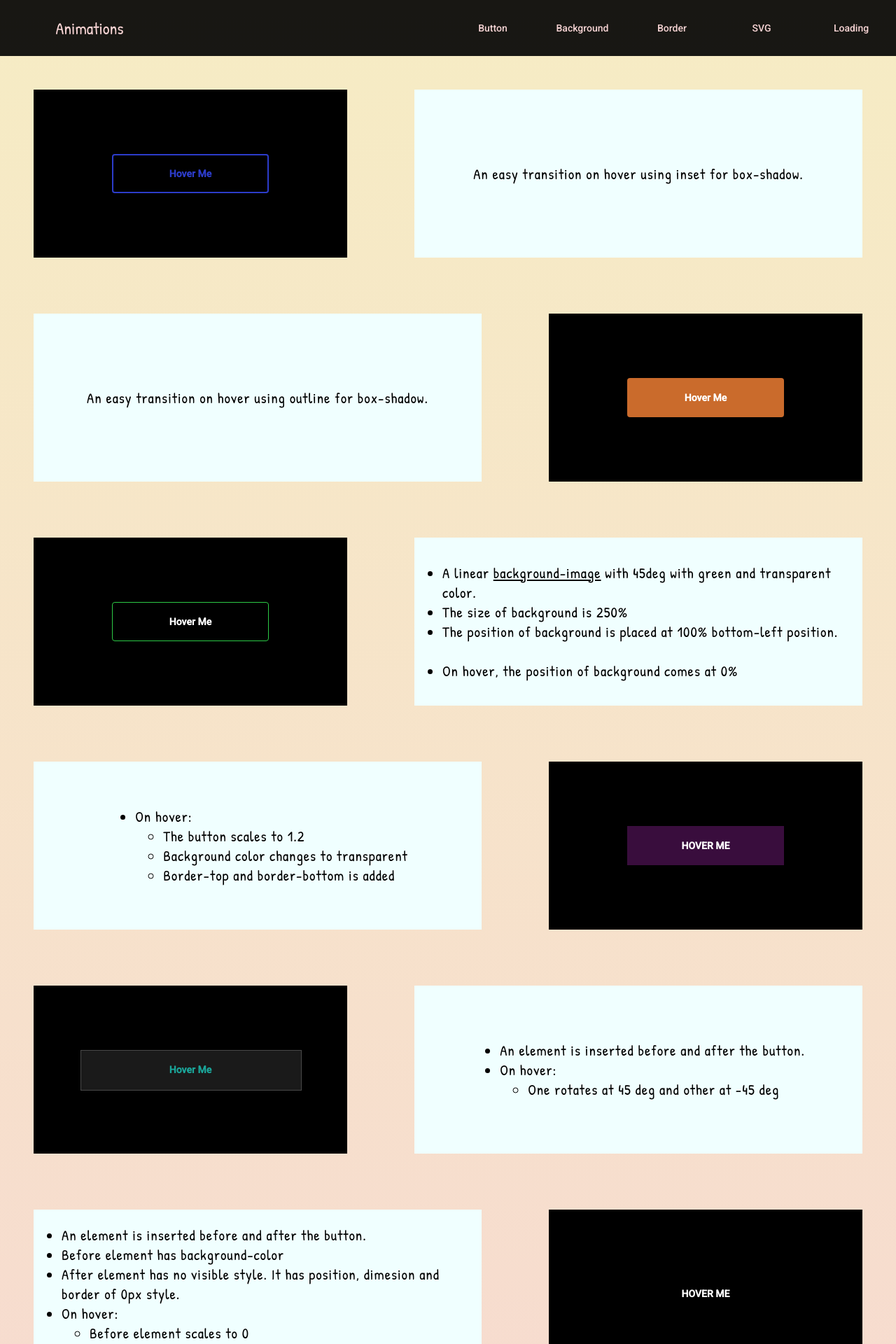
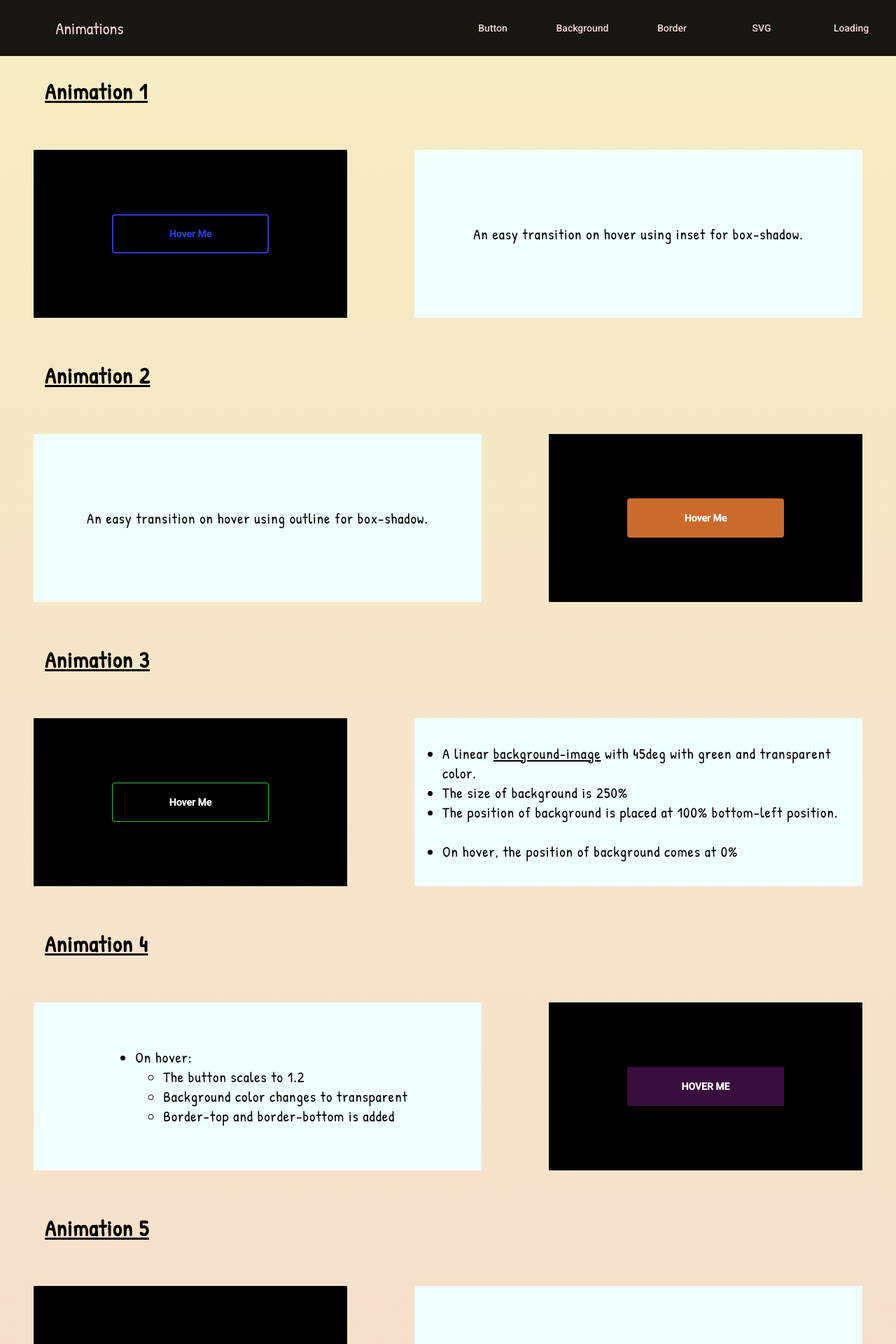
Before and after one commit to np1goal/Animations-, an Angular app: page /button-animations in a window 1280 px wide. Shown: the top 1920 px of the page at 70% size. Built offline with nearby package versions, Linux system fonts and the light colour scheme.

Commit message:
Animation Number
Adding heading for animation number

```diff
--- a/src/app/button-animations/button-animations.component.html
+++ b/src/app/button-animations/button-animations.component.html
@@ -4,6 +4,7 @@
         <br>
         <br>
         <br>
+        <h1 class="animation-num">Animation 1</h1>
         <div id="animation1" class="animation-row button-row">
             <div class="animation">
                 <div class="animation1-box">
@@ -14,6 +15,7 @@
                 An easy transition on hover using inset for box-shadow.
             </div>
         </div>
+        <h1 class="animation-num">Animation 2</h1>
         <div id="animation2" class="animation-row button-row">
             <div class="animation">
                 <div class="animation2-box">
@@ -24,6 +26,7 @@
                 An easy transition on hover using outline for box-shadow.
             </div>
         </div>
+        <h1 class="animation-num">Animation 3</h1>
         <div id="animation3" class="animation-row button-row">
             <div class="animation">
                 <div class="animation3-box">
@@ -39,6 +42,7 @@
                 </ul>
             </div>
         </div>
+        <h1 class="animation-num">Animation 4</h1>
         <div id="animation4" class="animation-row button-row">
             <div class="animation">
                 <div class="animation4-box">
@@ -56,6 +60,7 @@
                 </ul>
             </div>
         </div>
+        <h1 class="animation-num">Animation 5</h1>
         <div id="animation5" class="animation-row button-row">
             <div class="animation">
                 <div class="animation5-box">
@@ -70,6 +75,7 @@
                 </ul>
             </div>
         </div>
+        <h1 class="animation-num">Animation 6</h1>
         <div id="animation6" class="animation-row button-row">
             <div class="animation">
                 <div class="animation6-box">
@@ -89,6 +95,7 @@
                 </ul>
             </div>
         </div>
+        <h1 class="animation-num">Animation 7</h1>
         <div id="animation7" class="animation-row button-row">
             <div class="animation">
                 <div class="animation7-box">
@@ -105,6 +112,7 @@
                 </ul>
             </div>
         </div>
+        <h1 class="animation-num">Animation 8</h1>
         <div id="animation8" class="animation-row button-row">
             <div class="animation">
                 <div class="animation8-box">
@@ -123,6 +131,7 @@
                 </ul>
             </div>
         </div>
+        <h1 class="animation-num">Animation 9</h1>
         <div id="animation9" class="animation-row button-row">
             <div class="animation">
                 <div class="animation9-box">
@@ -142,6 +151,7 @@
                 </ul>
             </div>
         </div>
+        <h1 class="animation-num">Animation 10</h1>
         <div id="animation10" class="animation-row button-row">
             <div class="animation">
                 <div class="animation10-box">
@@ -160,6 +170,7 @@
                 </ul>
             </div>
         </div>
+        <h1 class="animation-num">Animation 11</h1>
         <div id="animation11" class="animation-row button-row">
             <div class="animation">
                 <div class="animation11-box">
@@ -174,6 +185,7 @@
                 </ul>
             </div>
         </div>
+        <h1 class="animation-num">Animation 12</h1>
         <div id="animation12" class="animation-row button-row">
             <div class="animation">
                 <div class="animation12-rect">
--- a/src/app/parent-styling/layout.css
+++ b/src/app/parent-styling/layout.css
@@ -16,6 +16,12 @@
 
 .button-row {
     height: 30vh;
+}
+
+.animation-num {
+    margin-left: 5vw;
+    letter-spacing: 1px;
+    text-decoration: underline;
 }
 
 .animation {
```
